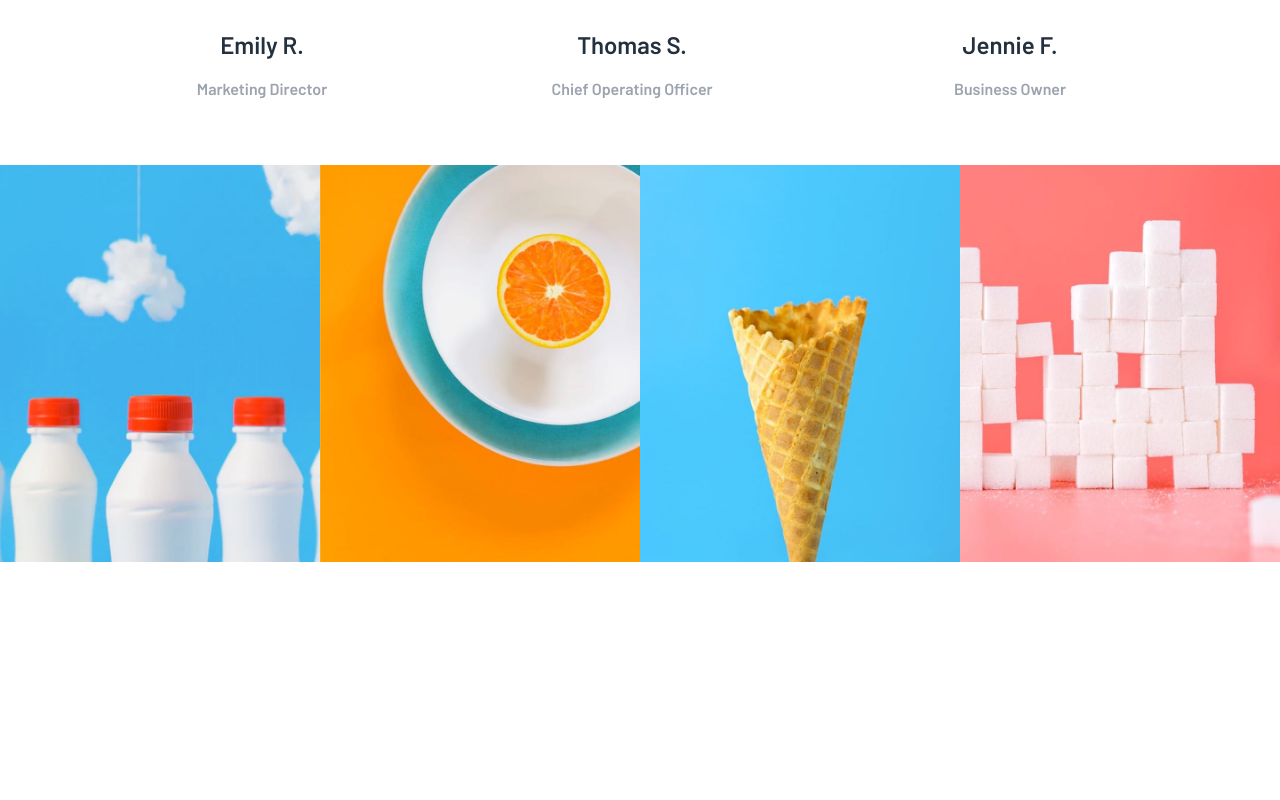
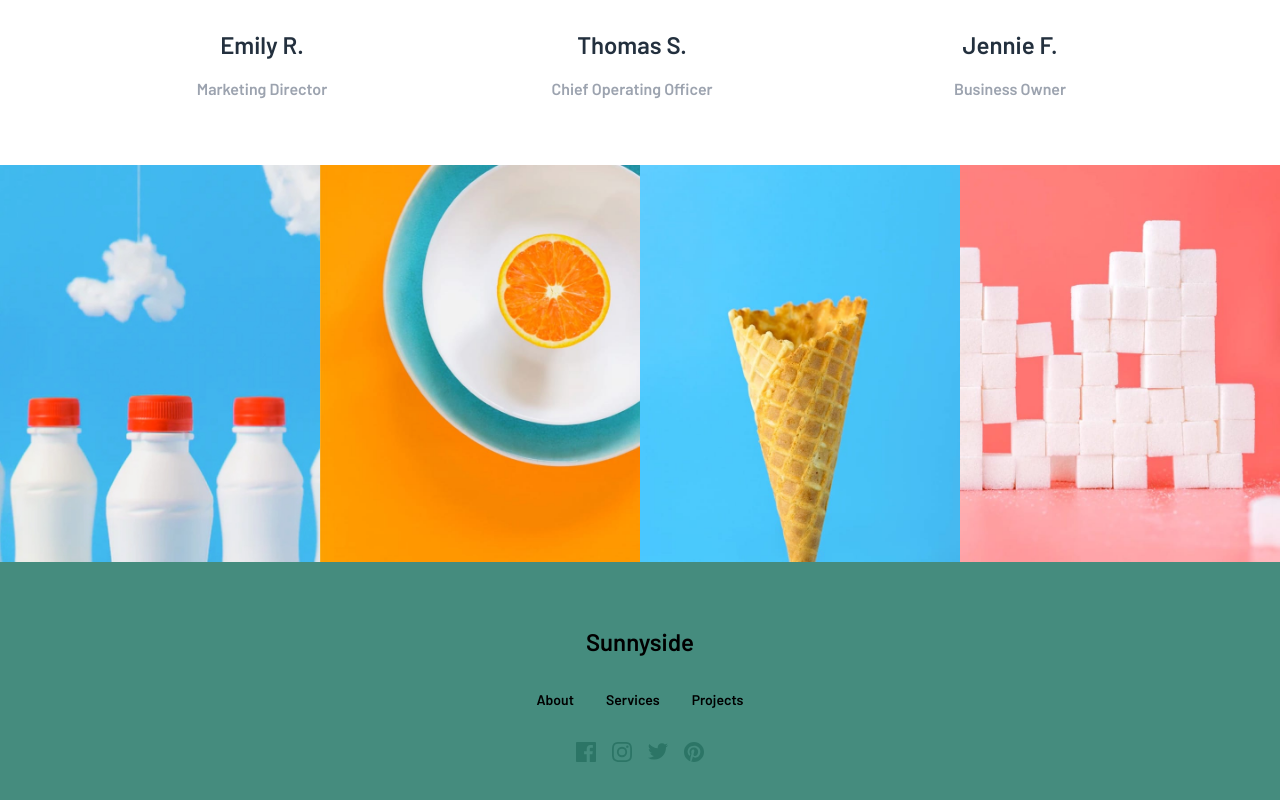
Before and after one commit to Mohamed-N-Mohamed/frontend-mentor-challenges, a React (Create React App) app in the folder sunnyside-agency-landing-page/: page / in a window 1280 px wide. Shown: the part 1870-2670 px from the top of the page. Before the commit the page ends 2432 px from the top, so only its background shows below. Built offline with nearby package versions, Linux system fonts and the light colour scheme.

Commit message:
added navbar

```diff
--- a/sunnyside-agency-landing-page/src/App.js
+++ b/sunnyside-agency-landing-page/src/App.js
@@ -4,6 +4,7 @@ import Gallery from "./components/Gallery";
 import Navbar from "./components/Navbar";
 import Testimonials from "./components/Testimonials";
 import Transform from "./components/Transform";
+import Footer from "./components/Footer";
 
 function App() {
   return (
@@ -15,6 +16,7 @@ function App() {
       {/* <Design /> */}
       <Testimonials />
       <Gallery />
+      <Footer />
     </div>
   );
 }
--- /dev/null
+++ b/sunnyside-agency-landing-page/src/components/Footer.js
@@ -0,0 +1,29 @@
+import React from "react";
+import Instagram from '../images/icon-instagram.svg'
+import Facebook from '../images/icon-facebook.svg'
+import Twitter from '../images/icon-twitter.svg'
+import Pinterest from '../images/icon-pinterest.svg'
+
+const Footer = () => {
+  return (
+    <footer className='footer p-8 text-center bg-[#458c7e]'>
+      <div className='title py-8 text-2xl'>Sunnyside</div>
+      <div className="links">
+        <ul className="flex justify-center items-center gap-8">
+          <li className="text-sm">About</li>
+          <li className="text-sm">Services</li>
+          <li className="text-sm">Projects</li>
+        </ul>
+      </div>
+
+      <div className="social-icons flex justify-center items-center gap-4 py-8">
+        <img src={Facebook} alt="" />
+        <img src={Instagram} alt="" />
+        <img src={Twitter} alt="" />
+        <img src={Pinterest} alt="" />
+      </div>
+    </footer>
+  );
+};
+
+export default Footer;
```
